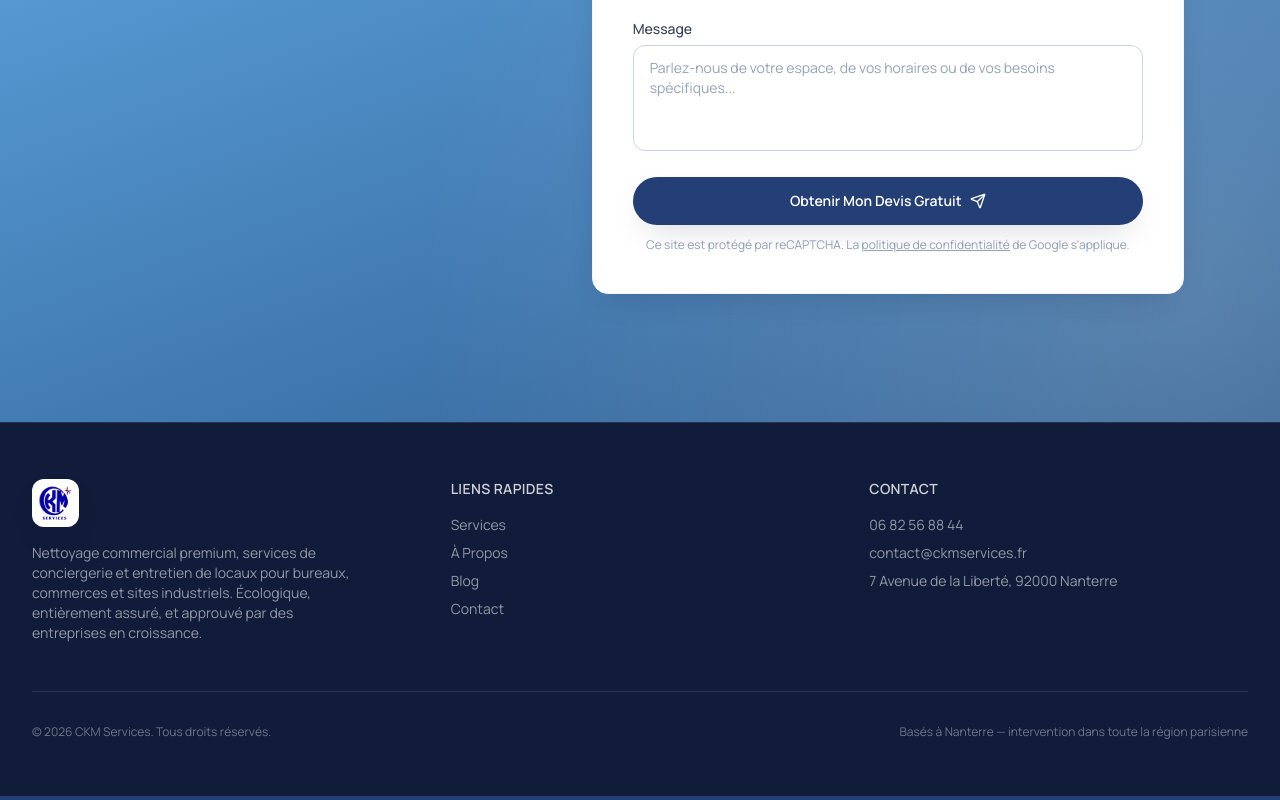
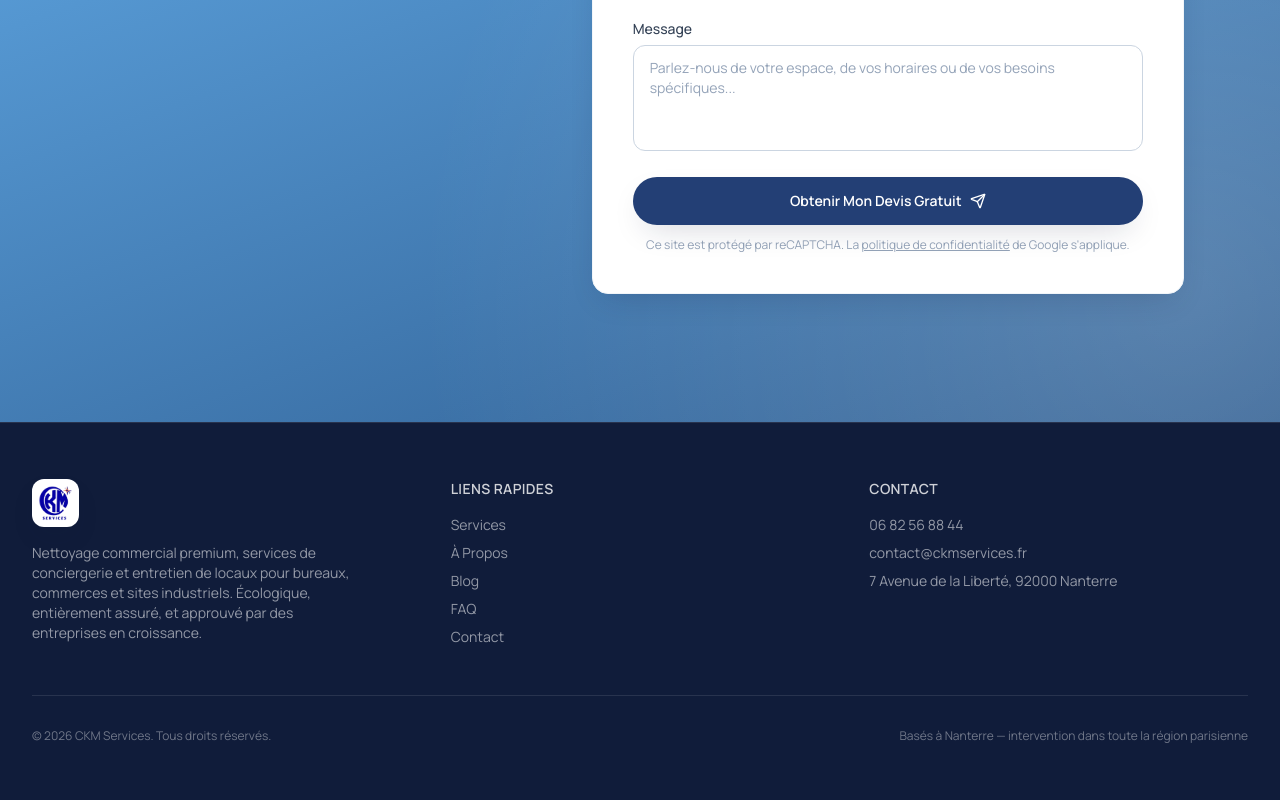
Before and after one commit to CKMSERVICES/ckm-services-site, a Next.js app: page / in a window 1280 px wide. Shown: the part 7668-8468 px from the top of the page. Built offline with nearby package versions, Linux system fonts and the light colour scheme; no server answers.

Commit message:
Add FAQ link to footer quick links

```diff
--- a/components/Footer.tsx
+++ b/components/Footer.tsx
@@ -5,6 +5,7 @@ const quickLinks = [
   { href: "#services", label: "Services" },
   { href: "#why-us", label: "À Propos" },
   { href: "/blog", label: "Blog" },
+  { href: "/faq", label: "FAQ" },
   { href: "#quote", label: "Contact" },
 ];
 
```
